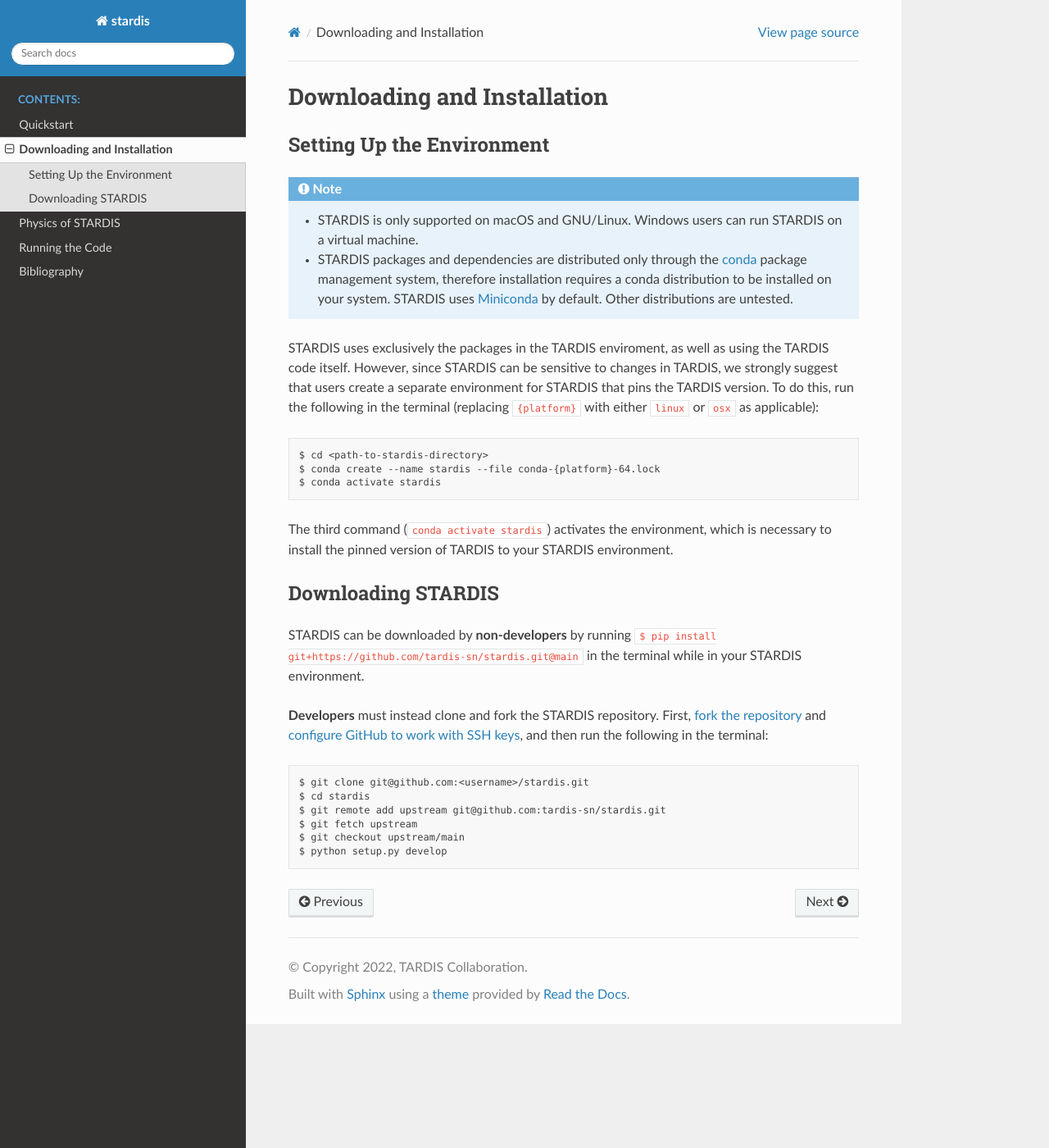
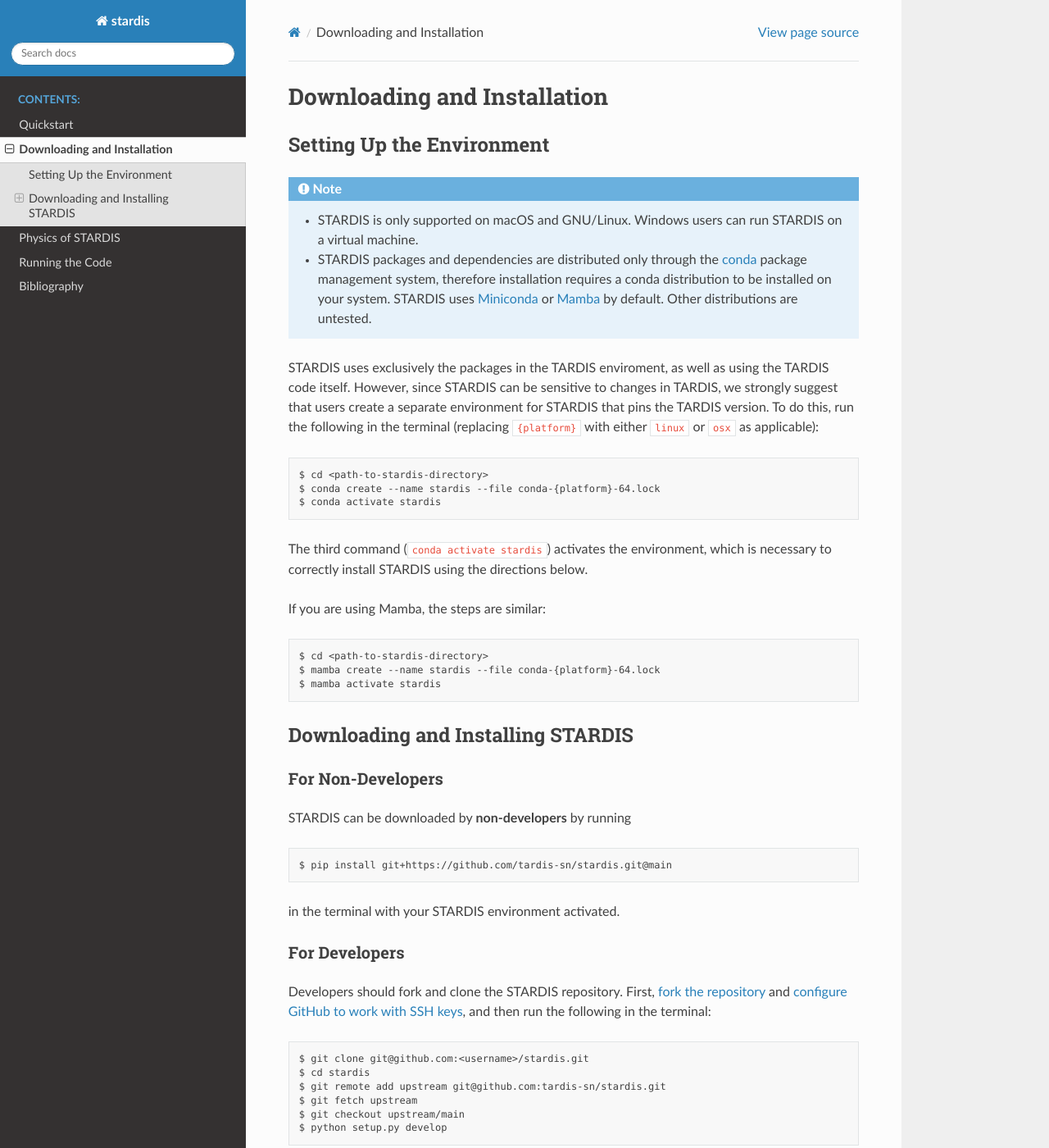
Before and after one commit to tardis-sn/stardis, a Sphinx documentation site: the page built from docs/installation.rst, in a window 1280 px wide and 1400 px high. Shown: the whole window at 82% size. Built offline with Sphinx 7.4.7 and the Read the Docs theme 2.0.0, drawn with Linux system fonts in a browser that asks for light colours; the version number could not be read and is left out.

Commit message:
Clean up installation docs and add documentation for mamba users

```diff
--- a/docs/installation.rst
+++ b/docs/installation.rst
@@ -11,7 +11,7 @@
 .. note::
    * STARDIS is only supported on macOS and GNU/Linux. Windows users can run STARDIS on a virtual machine.
 
-   * STARDIS packages and dependencies are distributed only through the `conda <https://docs.conda.io/en/latest/>`__ package management system, therefore installation requires a conda distribution to be installed on your system. STARDIS uses `Miniconda <https://conda.io/projects/conda/en/latest/user-guide/install/index.html>`__ by default. Other distributions are untested.
+   * STARDIS packages and dependencies are distributed only through the `conda <https://docs.conda.io/en/latest/>`__ package management system, therefore installation requires a conda distribution to be installed on your system. STARDIS uses `Miniconda <https://conda.io/projects/conda/en/latest/user-guide/install/index.html>`__ or `Mamba <https://mamba.readthedocs.io/en/latest/installation.html>`__ by default. Other distributions are untested.
 
 STARDIS uses exclusively the packages in the TARDIS enviroment, as well
 as using the TARDIS code itself. However, since STARDIS can be sensitive
@@ -27,17 +27,34 @@
    $ conda activate stardis
 
 The third command (``conda activate stardis``) activates the
-environment, which is necessary to install the pinned version of TARDIS
-to your STARDIS environment.
+environment, which is necessary to correctly install STARDIS using the directions below.
 
-Downloading STARDIS
--------------------
+If you are using Mamba, the steps are similar:
+
+::
+
+   $ cd <path-to-stardis-directory>
+   $ mamba create --name stardis --file conda-{platform}-64.lock
+   $ mamba activate stardis
+
+Downloading and Installing STARDIS
+----------------------------------
+
+For Non-Developers
+^^^^^^^^^^^^^^^^^^
 
 STARDIS can be downloaded by **non-developers** by running
-``$ pip install git+https://github.com/tardis-sn/stardis.git@main`` in
-the terminal while in your STARDIS environment.
 
-**Developers** must instead clone and fork the STARDIS repository.
+::
+
+   $ pip install git+https://github.com/tardis-sn/stardis.git@main
+
+in the terminal with your STARDIS environment activated.
+
+For Developers
+^^^^^^^^^^^^^^
+
+Developers should fork and clone the STARDIS repository.
 First, `fork the
 repository <https://github.com/tardis-sn/stardis/fork>`__ and `configure
 GitHub to work with SSH
```
